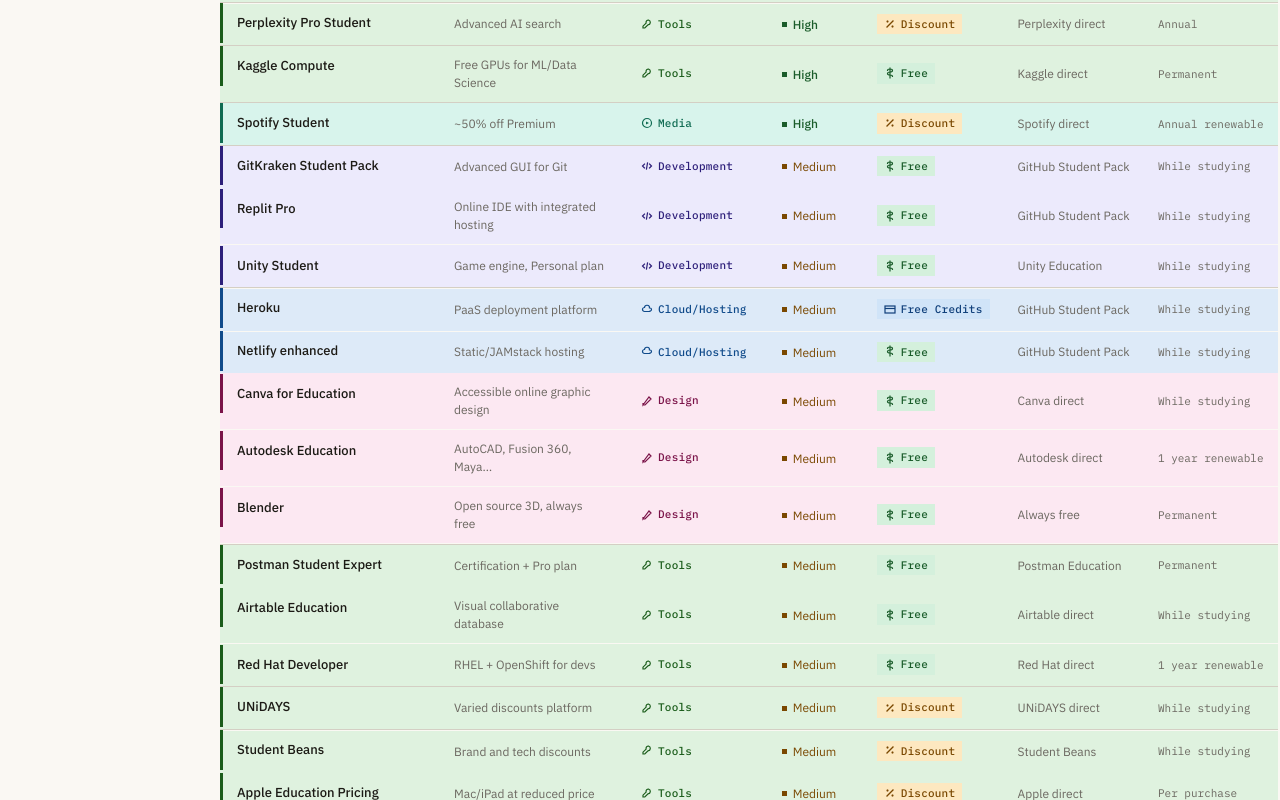
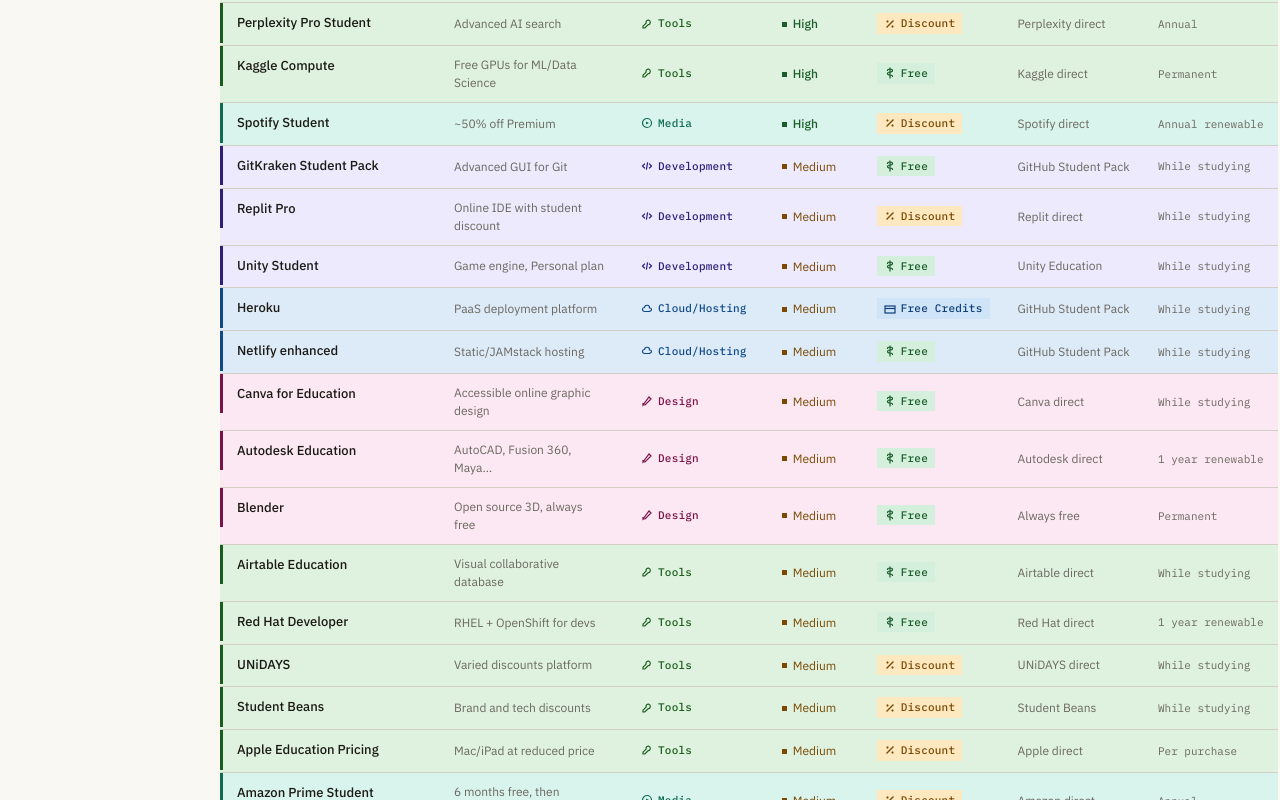
Before and after one commit to JavierLoro/student-benefits, a plain HTML site: page index.html in a window 1280 px wide. Shown: the part 1552-2352 px from the top of the page. Drawn offline with nearby package versions, Linux system fonts and the light colour scheme.

Commit message:
fix urls, preview

```diff
--- a/data.js
+++ b/data.js
@@ -4,7 +4,7 @@
    en:{nota:"Umbrella for dozens of benefits",via:"GitHub Education",time:"Annual",
        desc:"Access to over 100 free or discounted tools and services for students. Includes domains, hosting, IDEs, databases, security, monitoring, courses and much more. It is the entry point to activate Copilot, DigitalOcean, Namecheap, Heroku, MongoDB, GitKraken, Educative and others. Requires academic verification with a university email or documentation."}},
 
-  {name:"GitHub Copilot",price:"Gratis",cat:"dev",util:"Alta",via:"GitHub Student Pack",time:"Mientras estudias",nota:"IA para código, imprescindible",url:"https://github.com/features/copilot",logo:"github.com",
+  {name:"GitHub Copilot",price:"Gratis",cat:"dev",util:"Alta",via:"GitHub Student Pack",time:"Mientras estudias",nota:"IA para código, imprescindible",url:"https://github.com/features/copilot/plans",logo:"github.com",
    desc:"Asistente de programación basado en IA que sugiere líneas y bloques de código en tiempo real dentro del editor. Compatible con VS Code, JetBrains, Neovim y otros. Soporta Python, JavaScript, TypeScript, Java, C++, Go, Rust y más. Incluye chat integrado para explicar código, detectar bugs, generar tests y documentar funciones. Imprescindible para acelerar el desarrollo.",
    en:{nota:"AI for code, essential",via:"GitHub Student Pack",time:"While studying",
        desc:"AI-powered programming assistant that suggests lines and code blocks in real time inside the editor. Compatible with VS Code, JetBrains, Neovim and others. Supports Python, JavaScript, TypeScript, Java, C++, Go, Rust and more. Includes integrated chat to explain code, detect bugs, generate tests and document functions. Essential for accelerating development."}},
@@ -19,22 +19,22 @@
    en:{nota:"AI editor, Copilot alternative",via:"Cursor Education",time:"1 year",
        desc:"Code editor built on VS Code with AI integrated at its core. Allows editing with natural language, refactoring across multiple files at once, chatting with the entire codebase and applying changes with a single click. Compatible with all VS Code plugins. Uses models like Claude and GPT-4. Especially powerful for large refactors and understanding complex projects."}},
 
-  {name:"GitKraken Student Pack",price:"Gratis",cat:"dev",util:"Media",via:"GitHub Student Pack",time:"Mientras estudias",nota:"GUI avanzado para Git",url:"https://www.gitkraken.com/github-student-developer-pack",logo:"gitkraken.com",
+  {name:"GitKraken Student Pack",price:"Gratis",cat:"dev",util:"Media",via:"GitHub Student Pack",time:"Mientras estudias",nota:"GUI avanzado para Git",url:"https://www.gitkraken.com/github-student-developer-pack-bundle",logo:"gitkraken.com",
    desc:"Cliente gráfico para Git con visualización de ramas tipo árbol, resolución de conflictos integrada, historial visual de commits, integración con GitHub/GitLab/Bitbucket y gestión de pull requests sin salir del cliente. Incluye GitLens para VS Code. Útil para equipos y proyectos con ramas complejas o para quienes prefieren no usar la terminal para operaciones Git.",
    en:{nota:"Advanced GUI for Git",via:"GitHub Student Pack",time:"While studying",
        desc:"Graphical Git client with tree-style branch visualization, integrated conflict resolution, visual commit history, GitHub/GitLab/Bitbucket integration and pull request management without leaving the client. Includes GitLens for VS Code. Useful for teams and projects with complex branches or those who prefer not to use the terminal for Git operations."}},
 
-  {name:"Replit Pro",price:"Gratis",cat:"dev",util:"Media",via:"GitHub Student Pack",time:"Mientras estudias",nota:"IDE online con hosting integrado",url:"https://replit.com/github-students",logo:"replit.com",
-   desc:"Entorno de desarrollo en la nube que permite programar desde el navegador sin instalar nada. Soporta más de 50 lenguajes. Incluye servidor integrado, base de datos clave-valor, despliegue automático, multiplayer para colaborar en tiempo real y IA asistente. Ideal para proyectos rápidos, aprender nuevos lenguajes, hacer demos o trabajar desde dispositivos sin entorno local configurado.",
-   en:{nota:"Online IDE with integrated hosting",via:"GitHub Student Pack",time:"While studying",
-       desc:"Cloud development environment that lets you code from the browser without installing anything. Supports over 50 languages. Includes integrated server, key-value database, automatic deployment, multiplayer for real-time collaboration and AI assistant. Ideal for quick projects, learning new languages, making demos or working from devices without a local environment set up."}},
+  {name:"Replit Pro",price:"Descuento",cat:"dev",util:"Media",via:"Replit directo",time:"Mientras estudias",nota:"IDE online con descuento estudiante",url:"https://replit.com/pricing",logo:"replit.com",
+   desc:"Entorno de desarrollo en la nube que permite programar desde el navegador sin instalar nada. Soporta más de 50 lenguajes. Incluye servidor integrado, base de datos clave-valor, despliegue automático, multiplayer para colaborar en tiempo real y IA asistente. Replit abandonó el GitHub Student Pack en diciembre de 2023; ahora ofrece descuento propio verificando con email universitario.",
+   en:{nota:"Online IDE with student discount",via:"Replit direct",time:"While studying",
+       desc:"Cloud development environment that lets you code from the browser without installing anything. Supports over 50 languages. Includes integrated server, key-value database, automatic deployment, multiplayer for real-time collaboration and AI assistant. Replit left the GitHub Student Pack in December 2023; now offers its own discount with university email verification."}},
 
   {name:"Unity Student",price:"Gratis",cat:"dev",util:"Media",via:"Unity Education",time:"Mientras estudias",nota:"Motor de juegos, plan Personal",url:"https://unity.com/products/unity-student",logo:"unity.com",
    desc:"Motor de juegos multiplataforma para crear experiencias 2D, 3D, VR y AR. Usado profesionalmente para videojuegos, simulaciones, visualizaciones arquitectónicas y aplicaciones interactivas. Incluye Unity Editor completo, Unity Asset Store, cursos en Unity Learn, acceso a plantillas de proyectos y capacidad de publicar en iOS, Android, PC, consolas y web. Lenguaje principal: C#.",
    en:{nota:"Game engine, Personal plan",via:"Unity Education",time:"While studying",
        desc:"Cross-platform game engine for creating 2D, 3D, VR and AR experiences. Used professionally for video games, simulations, architectural visualizations and interactive applications. Includes full Unity Editor, Unity Asset Store, Unity Learn courses, access to project templates and the ability to publish on iOS, Android, PC, consoles and web. Main language: C#."}},
 
-  {name:"Frontend Masters",price:"Gratis",cat:"edu",util:"Alta",via:"GitHub Student Pack",time:"6 meses",nota:"Cursos avanzados de frontend",url:"https://frontendmasters.com/github-education/",logo:"frontendmasters.com",
+  {name:"Frontend Masters",price:"Gratis",cat:"edu",util:"Alta",via:"GitHub Student Pack",time:"6 meses",nota:"Cursos avanzados de frontend",url:"https://frontendmasters.com/welcome/github-student-developers/",logo:"frontendmasters.com",
    desc:"Plataforma de cursos técnicos avanzados impartidos por expertos de la industria. Especializada en frontend pero cubre también backend, DevOps y CS. Cursos destacados de JavaScript profundo, TypeScript, React, Vue, CSS avanzado, Node.js, algoritmos y estructuras de datos, rendimiento web, testing y arquitectura de aplicaciones. Muy valorada por desarrolladores senior y en procesos de selección.",
    en:{nota:"Advanced frontend courses",via:"GitHub Student Pack",time:"6 months",
        desc:"Advanced technical courses platform taught by industry experts. Specializes in frontend but also covers backend, DevOps and CS. Featured courses on deep JavaScript, TypeScript, React, Vue, advanced CSS, Node.js, algorithms and data structures, web performance, testing and application architecture. Highly valued by senior developers and in hiring processes."}},
@@ -84,10 +84,10 @@
    en:{nota:"Always free, free ARM VMs",via:"Oracle direct",time:"Permanent",
        desc:"Oracle Cloud's permanent free tier: 2 AMD VMs (1 OCPU, 1 GB RAM each) or up to 4 ARM Ampere A1 VMs with 24 GB RAM total. Also includes 20 GB block storage, autonomous databases, load balancer, VPN and 10 TB monthly transfer. ARM VMs are especially powerful for AI model inference and always-on services at no cost."}},
 
-  {name:"Vercel Pro",price:"Gratis",cat:"cloud",util:"Alta",via:"GitHub Student Pack",time:"Mientras estudias",nota:"Hosting Next.js, muy relevante",url:"https://vercel.com/docs/accounts/plans/hobby#student-program",logo:"vercel.com",
-   desc:"Plataforma de despliegue optimizada para Next.js, React, Vue, Svelte y otros frameworks frontend. Incluye previews automáticos por rama, dominio personalizado, funciones serverless edge, analytics, integración con GitHub/GitLab, zero-config deployments y soporte de ISR y SSR. El plan Pro ofrece más builds concurrentes, más ancho de banda y funciones avanzadas como password protection y A/B testing.",
-   en:{nota:"Next.js hosting, very relevant",via:"GitHub Student Pack",time:"While studying",
-       desc:"Deployment platform optimized for Next.js, React, Vue, Svelte and other frontend frameworks. Includes automatic branch previews, custom domain, edge serverless functions, analytics, GitHub/GitLab integration, zero-config deployments and ISR and SSR support. The Pro plan offers more concurrent builds, more bandwidth and advanced features like password protection and A/B testing."}},
+  {name:"Vercel Hobby",price:"Gratis",cat:"cloud",util:"Alta",via:"Vercel directo",time:"Permanente",nota:"Hosting Next.js gratis (plan Hobby)",url:"https://vercel.com/docs/plans/hobby",logo:"vercel.com",
+   desc:"Plataforma de despliegue optimizada para Next.js, React, Vue, Svelte y otros frameworks frontend. El plan Hobby gratuito (para uso no comercial) incluye previews automáticos por rama, dominio personalizado, funciones serverless edge, analytics, integración con GitHub/GitLab y zero-config deployments. Vercel no dispone de un programa Student oficial; el plan Hobby es lo que usan los estudiantes.",
+   en:{nota:"Free Next.js hosting (Hobby plan)",via:"Vercel direct",time:"Permanent",
+       desc:"Deployment platform optimized for Next.js, React, Vue, Svelte and other frontend frameworks. The free Hobby plan (for non-commercial use) includes automatic branch previews, custom domain, edge serverless functions, analytics, GitHub/GitLab integration and zero-config deployments. Vercel has no official Student program; the Hobby plan is what students use."}},
 
   {name:"MongoDB Atlas",price:"Saldo gratuito",cat:"cloud",util:"Alta",via:"GitHub Student Pack",time:"Mientras estudias",nota:"BaaS MongoDB gestionado",url:"https://www.mongodb.com/students",logo:"mongodb.com",
    desc:"Base de datos NoSQL MongoDB como servicio en la nube. Incluye cluster gratuito de 512 MB y créditos adicionales. Ofrece búsqueda full-text con Atlas Search, Atlas Vector Search para IA, Charts para visualización, Data API REST, Triggers para eventos, App Services para móvil y sincronización en tiempo real. Ideal para proyectos con esquema flexible, catálogos, perfiles de usuario o datos de sensores.",
@@ -114,7 +114,7 @@
    en:{name:"Free SSL",nota:"Via Namecheap / Let's Encrypt",via:"GitHub Student Pack",time:"1 year",
        desc:"Free SSL/TLS certificate to enable HTTPS on your domain. Included with Namecheap in the GitHub Student Pack or automatically manageable with Let's Encrypt (certbot) on any server. Essential for SEO, user trust and required by modern browsers. Let's Encrypt issues 90-day certificates with automatic renewal configurable via cron."}},
 
-  {name:"Cloudflare Pro",price:"Gratis",cat:"domain",util:"Alta",via:"GitHub Student Pack",time:"Mientras estudias",nota:"CDN + seguridad + DNS avanzado",url:"https://www.cloudflare.com/lp/github-student-developer-pack/",logo:"cloudflare.com",
+  {name:"Cloudflare Pro",price:"Gratis",cat:"domain",util:"Alta",via:"GitHub Student Pack",time:"Mientras estudias",nota:"CDN + seguridad + DNS avanzado",url:"https://www.cloudflare.com/students/",logo:"cloudflare.com",
    desc:"Plan Pro de Cloudflare con CDN global en más de 300 ciudades, protección DDoS avanzada, firewall de aplicaciones web (WAF), optimización de imágenes (Polish), minificación automática, HTTP/3, SSL automático y analytics de tráfico. El plan Pro añade reglas de firewall avanzadas, page rules ilimitadas y soporte prioritario. Ideal para cualquier proyecto web que necesite velocidad y seguridad.",
    en:{nota:"CDN + security + advanced DNS",via:"GitHub Student Pack",time:"While studying",
        desc:"Cloudflare Pro plan with global CDN in over 300 cities, advanced DDoS protection, web application firewall (WAF), image optimization (Polish), automatic minification, HTTP/3, automatic SSL and traffic analytics. The Pro plan adds advanced firewall rules, unlimited page rules and priority support. Ideal for any web project that needs speed and security."}},
@@ -154,7 +154,7 @@
    en:{nota:"Word, Excel, Teams, OneDrive",via:"University",time:"While studying",
        desc:"Full Microsoft suite with Word, Excel, PowerPoint, OneNote, Outlook, Teams and OneDrive (1 TB). Web and desktop versions. Teams for video conferencing, chats and real-time document collaboration. SharePoint for intranets. OneDrive for sync and backups. Accessible with your university institutional email at most Spanish universities."}},
 
-  {name:"Perplexity Pro Student",price:"Descuento",cat:"tools",util:"Alta",via:"Perplexity directo",time:"Anual",nota:"IA de búsqueda avanzada",url:"https://www.perplexity.ai/settings/subscription",logo:"perplexity.ai",
+  {name:"Perplexity Pro Student",price:"Descuento",cat:"tools",util:"Alta",via:"Perplexity directo",time:"Anual",nota:"IA de búsqueda avanzada",url:"https://www.perplexity.ai/backtoschool",logo:"perplexity.ai",
    desc:"Motor de búsqueda con IA que responde preguntas con fuentes citadas en tiempo real. Plan Pro incluye acceso a GPT-4, Claude y otros modelos premium, búsquedas ilimitadas, subida de archivos para análisis, búsqueda en páginas específicas y en documentos PDF. Ideal para investigación académica, resumen de papers, búsqueda de información técnica actualizada y análisis de documentos.",
    en:{nota:"Advanced AI search",via:"Perplexity direct",time:"Annual",
        desc:"AI-powered search engine that answers questions with cited sources in real time. Pro plan includes access to GPT-4, Claude and other premium models, unlimited searches, file uploads for analysis, search within specific pages and PDF documents. Ideal for academic research, paper summarization, up-to-date technical information search and document analysis."}},
@@ -163,11 +163,6 @@
    desc:"Plataforma de ciencia de datos con notebooks en la nube con acceso gratuito a GPU (NVIDIA T4, P100) y TPU. Datasets públicos de todo tipo, competiciones con premios reales, cursos gratuitos de Python, ML, SQL y deep learning. Entorno Jupyter preconfigurado con TensorFlow, PyTorch, scikit-learn y pandas. Comunidad activa y soluciones de competiciones anteriores como referencia de aprendizaje.",
    en:{name:"Kaggle Compute",nota:"Free GPUs for ML/Data Science",via:"Kaggle direct",time:"Permanent",
        desc:"Data science platform with cloud notebooks offering free access to GPU (NVIDIA T4, P100) and TPU. Public datasets of all types, competitions with real prizes, free courses on Python, ML, SQL and deep learning. Jupyter environment pre-configured with TensorFlow, PyTorch, scikit-learn and pandas. Active community and past competition solutions as learning reference."}},
-
-  {name:"Postman Student Expert",price:"Gratis",cat:"tools",util:"Media",via:"Postman Education",time:"Permanente",nota:"Certificación + plan Pro",url:"https://www.postman.com/student-program/",logo:"postman.com",
-   desc:"Herramienta para desarrollo, prueba y documentación de APIs REST, GraphQL, SOAP y gRPC. Plan Pro gratuito con colecciones ilimitadas, entornos, variables, tests automáticos con JavaScript, mock servers, monitores y generación automática de documentación. La certificación Student Expert incluye badge verificable en LinkedIn. Estándar de facto para testing de APIs en equipos de desarrollo.",
-   en:{nota:"Certification + Pro plan",via:"Postman Education",time:"Permanent",
-       desc:"Tool for developing, testing and documenting REST, GraphQL, SOAP and gRPC APIs. Free Pro plan with unlimited collections, environments, variables, automatic JavaScript tests, mock servers, monitors and automatic documentation generation. Student Expert certification includes a verifiable LinkedIn badge. De facto standard for API testing in development teams."}},
 
   {name:"Airtable Education",price:"Gratis",cat:"tools",util:"Media",via:"Airtable directo",time:"Mientras estudias",nota:"Base de datos visual colaborativa",url:"https://airtable.com/lp/education",logo:"airtable.com",
    desc:"Base de datos relacional con interfaz visual tipo hoja de cálculo. Permite crear vistas de tabla, kanban, calendario, galería y formularios sobre los mismos datos. Automatizaciones sin código, integraciones con Slack, Google Drive, Zapier y API REST. Ideal para gestión de proyectos grupales, seguimiento de tareas, catálogos de contenido, CRM ligero y coordinación de eventos universitarios.",
```
Also changed, not shown: index.html (+3 -1 lines), assets/img-og.png (added).
